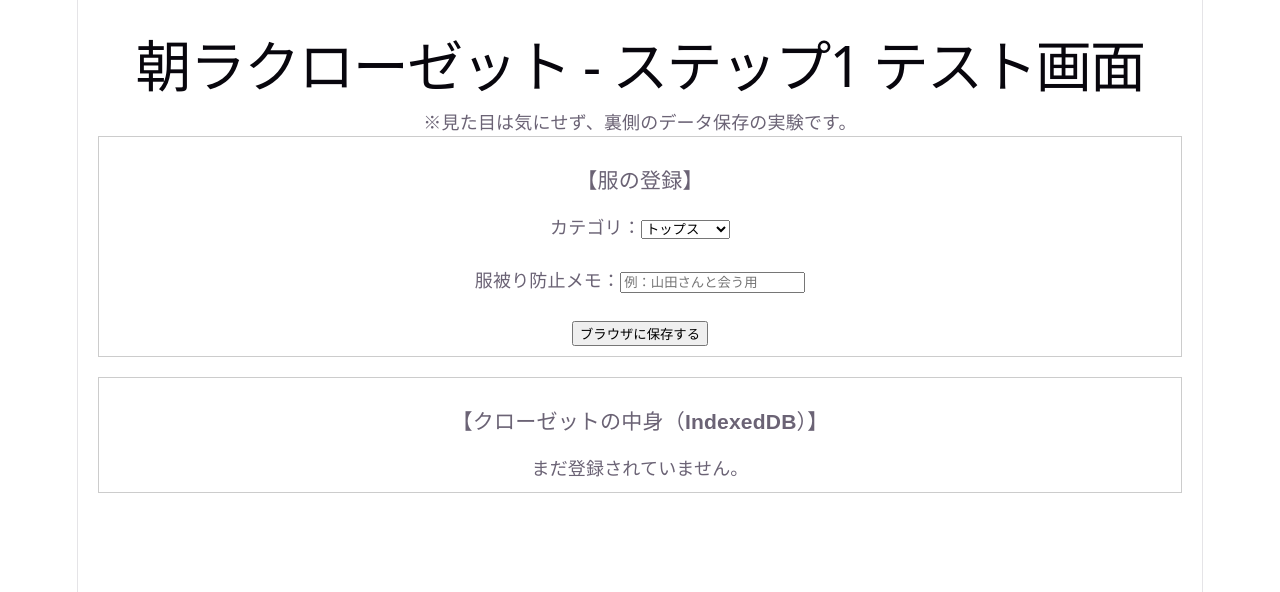
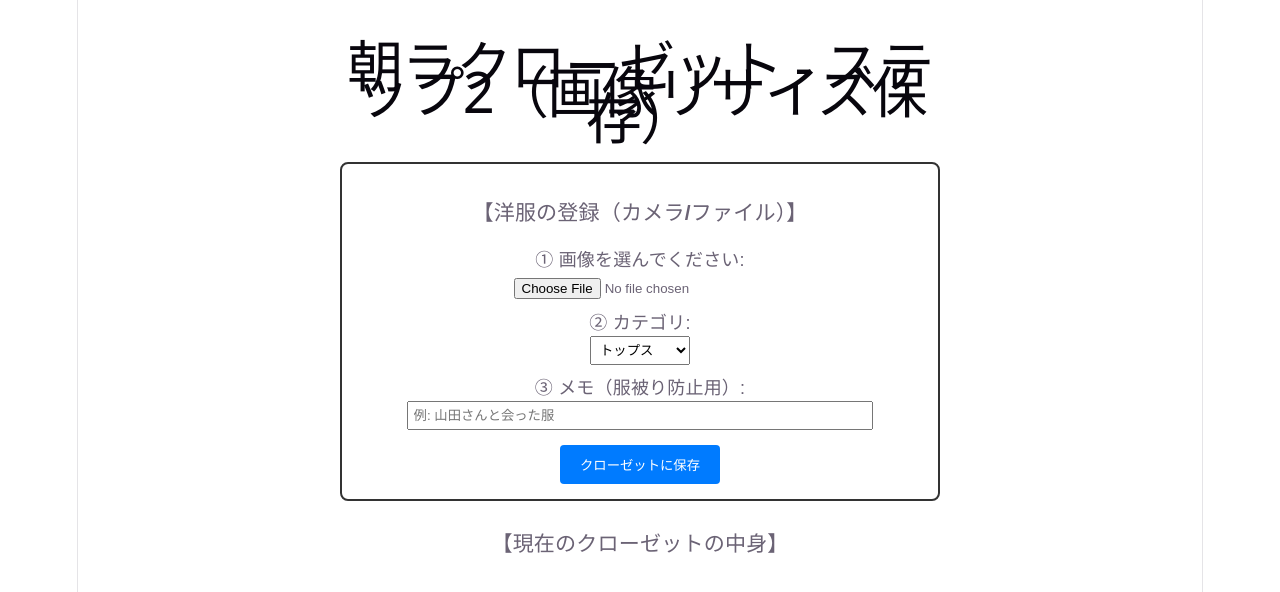
Before and after one commit to kapriko813-sketch/asa-raku, a React (Vite) app: page / in a window 1280 px wide. Shown: the top 592 px of the page. Built offline with nearby package versions, Linux system fonts and the light colour scheme.

Commit message:
Update App.jsx
ステップ 2「画像の自動リサイズと保存」

```diff
--- a/src/App.jsx
+++ b/src/App.jsx
@@ -1,19 +1,18 @@
 import React, { useState, useEffect } from 'react';
 import Dexie from 'dexie';
 
-// 1. IndexedDBのデータベースを定義（名前: asaRakuDatabase）
-const db = new Dexie('asaRakuDatabase');
+// 1. データベースの定義（image を追加）
+const db = new Dexie('asaRakuDatabase_v2');
 db.version(1).stores({
-  clothes: '++id, category, memo' // ++id は自動で増える識別番号
+  clothes: '++id, category, memo, image'
 });
 
 function App() {
-  // 状態管理（フォームの入力値と、保存された服の一覧）
   const [category, setCategory] = useState('トップス');
   const [memo, setMemo] = useState('');
+  const [imageSrc, setImageSrc] = useState(null); // リサイズ後の画像（画面表示用）
   const [clothesList, setClothesList] = useState([]);
 
-  // 2. 画面が表示された時と、データが更新された時に一覧を読み込む
   useEffect(() => {
     refreshClothes();
   }, []);
@@ -23,69 +22,129 @@ function App() {
     setClothesList(allClothes);
   };
 
-  // 3. データを保存する関数
+  // 🔥 2. 画像を自動でリサイズ（軽量化）する関数
+  const handleImageChange = (e) => {
+    const file = e.target.files[0];
+    if (!file) return;
+
+    const reader = new FileReader();
+    reader.onload = (event) => {
+      const img = new Image();
+      img.onload = () => {
+        const canvas = document.createElement('canvas');
+        const MAX_WIDTH = 500; // 横幅を最大500pxに制限（スマホ表示ならこれで十分！）
+        let width = img.width;
+        let height = img.height;
+
+        // 比率を保ったまま縮小
+        if (width > MAX_WIDTH) {
+          height *= MAX_WIDTH / width;
+          width = MAX_WIDTH;
+        }
+
+        canvas.width = width;
+        canvas.height = height;
+
+        const ctx = canvas.getContext('2d');
+        ctx.drawImage(img, 0, 0, width, height);
+
+        // 画質を0.7（70%）に落として、軽量なJPEGデータ（DataURL）に変換
+        const compressedDataUrl = canvas.toDataURL('image/jpeg', 0.7);
+        setImageSrc(compressedDataUrl); // 画面にプレビュー表示
+      };
+      img.src = event.target.result;
+    };
+    reader.readAsDataURL(file);
+  };
+
+  // 3. データを保存する（画像も一緒に保存）
   const handleAdd = async (e) => {
     e.preventDefault();
-    if (!memo.trim()) return alert('メモを入力してください');
+    if (!imageSrc) return alert('洋服の画像を選択（または撮影）してください');
 
     await db.clothes.add({
       category: category,
-      memo: memo
+      memo: memo || 'メモなし',
+      image: imageSrc // 軽量化した画像データをそのまま保存
     });
 
-    setMemo(''); // 入力欄をクリア
-    refreshClothes(); // 一覧を再更新
+    setMemo('');
+    setImageSrc(null);
+    // フォームのファイル選択をリセット
+    document.getElementById('fileInput').value = '';
+    refreshClothes();
   };
 
-  // 4. データを削除する関数
   const handleDelete = async (id) => {
     await db.clothes.delete(id);
-    refreshClothes(); // 一覧を再更新
+    refreshClothes();
   };
 
   return (
-    <div style={{ padding: '20px', fontFamily: 'sans-serif' }}>
-      <h1>朝ラクローゼット - ステップ1 テスト画面</h1>
-      <p>※見た目は気にせず、裏側のデータ保存の実験です。</p>
+    <div style={{ padding: '20px', fontFamily: 'sans-serif', maxWidth: '600px', margin: '0 auto' }}>
+      <h1>朝ラクローゼット - ステップ2（画像リサイズ保存）</h1>
 
-      {/* 入力フォーム */}
-      <form onSubmit={handleAdd} style={{ marginBottom: '20px', padding: '10px', border: '1px solid #ccc' }}>
-        <h3>【服の登録】</h3>
-        <label>カテゴリ：</label>
-        <select value={category} onChange={(e) => setCategory(e.target.value)}>
+      {/* 登録フォーム */}
+      <form onSubmit={handleAdd} style={{ marginBottom: '30px', padding: '15px', border: '2px solid #333', borderRadius: '8px' }}>
+        <h3>【洋服の登録（カメラ/ファイル）】</h3>
+
+        <label style={{ display: 'block', marginBottom: '10px' }}>
+          ① 画像を選んでください:<br />
+          <input
+            id="fileInput"
+            type="file"
+            accept="image/*"
+            capture="environment" // スマホの場合、直接カメラが起動しやすくなります
+            onChange={handleImageChange}
+          />
+        </label>
+
+        {/* リサイズ後のプレビュー表示 */}
+        {imageSrc && (
+          <div style={{ margin: '10px 0' }}>
+            <p style={{ color: 'green', fontSize: '12px' }}>✓ 画像を軽量化しました（プレビュー）:</p>
+            <img src={imageSrc} alt="Preview" style={{ width: '150px', borderRadius: '4px' }} />
+          </div>
+        )}
+
+        <label style={{ display: 'block', marginBottom: '10px' }}>
+          ② カテゴリ:<br />
+          <select value={category} onChange={(e) => setCategory(e.target.value)} style={{ padding: '5px', width: '100px' }}>
             <option value="トップス">トップス</option>
             <option value="ボトムス">ボトムス</option>
             <option value="ワンピース">ワンピース</option>
           </select>
-        <br /><br />
-        <label>服被り防止メモ：</label>
+        </label>
+
+        <label style={{ display: 'block', marginBottom: '15px' }}>
+          ③ メモ（服被り防止用）:<br />
           <input
             type="text"
-          placeholder="例：山田さんと会う用"
+            placeholder="例: 山田さんと会った服"
             value={memo}
             onChange={(e) => setMemo(e.target.value)}
+            style={{ padding: '5px', width: '80%' }}
           />
-        <br /><br />
-        <button type="submit">ブラウザに保存する</button>
+        </label>
+
+        <button type="submit" style={{ padding: '10px 20px', backgroundColor: '#007bff', color: '#fff', border: 'none', borderRadius: '4px', cursor: 'pointer' }}>
+          クローゼットに保存
+        </button>
       </form>
 
-      {/* 保存されたデータの一覧表示 */}
-      <div style={{ padding: '10px', border: '1px solid #ccc' }}>
-        <h3>【クローゼットの中身（IndexedDB）】</h3>
-        {clothesList.length === 0 ? (
-          <p>まだ登録されていません。</p>
-        ) : (
-          <ul>
+      {/* クローゼットの中身一覧 */}
+      <h3>【現在のクローゼットの中身】</h3>
+      <div style={{ display: 'grid', gridTemplateColumns: 'repeat(auto-fill, minmax(140px, 1fr))', gap: '15px' }}>
         {clothesList.map((item) => (
-              <li key={item.id} style={{ marginBottom: '10px' }}>
-                <strong>[{item.category}]</strong> {item.memo}
-                <button onClick={() => handleDelete(item.id)} style={{ marginLeft: '10px', color: 'red' }}>
+          <div key={item.id} style={{ border: '1px solid #ddd', padding: '10px', borderRadius: '6px', textAlign: 'center', backgroundColor: '#f9f9f9' }}>
+            <img src={item.image} alt="服" style={{ width: '100%', height: '120px', objectFit: 'cover', borderRadius: '4px' }} />
+            <div style={{ fontSize: '12px', fontWeight: 'bold', marginTop: '5px' }}>{item.category}</div>
+            <div style={{ fontSize: '11px', color: '#666', minHeight: '32px', margin: '4px 0' }}>{item.memo}</div>
+            <button onClick={() => handleDelete(item.id)} style={{ padding: '2px 8px', fontSize: '11px', color: 'red', border: '1px solid red', borderRadius: '3px', backgroundColor: 'transparent', cursor: 'pointer' }}>
               削除
             </button>
-              </li>
+          </div>
         ))}
-          </ul>
-        )}
       </div>
     </div>
   );
```
Lines whose indentation alone changed are shown as unchanged.
